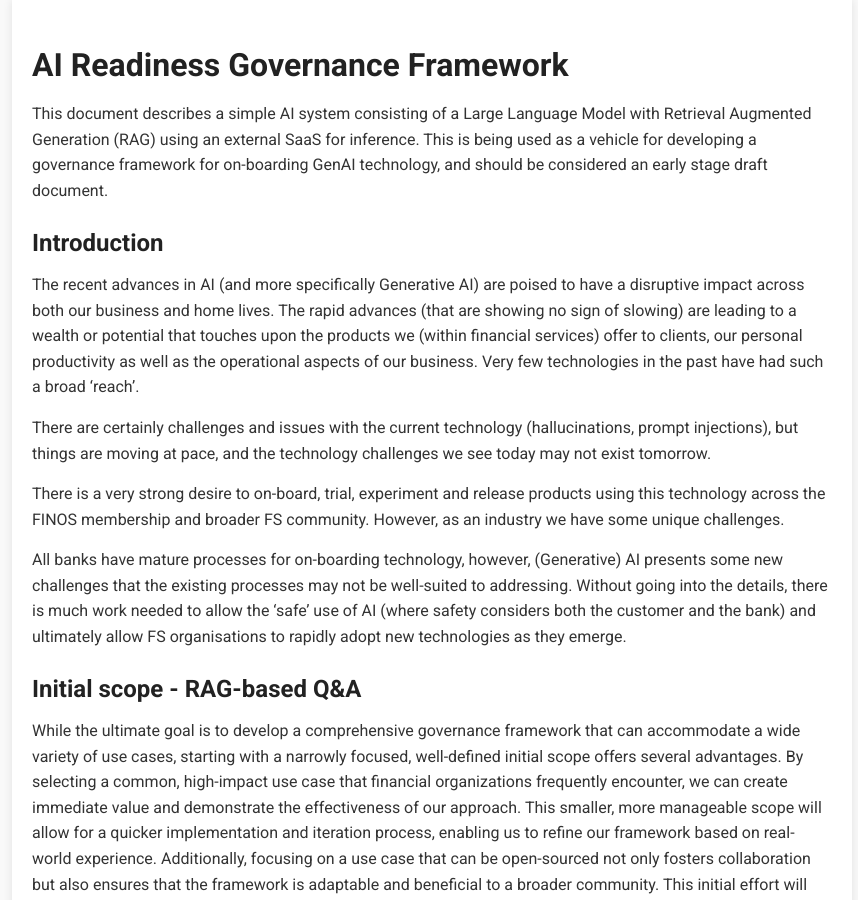
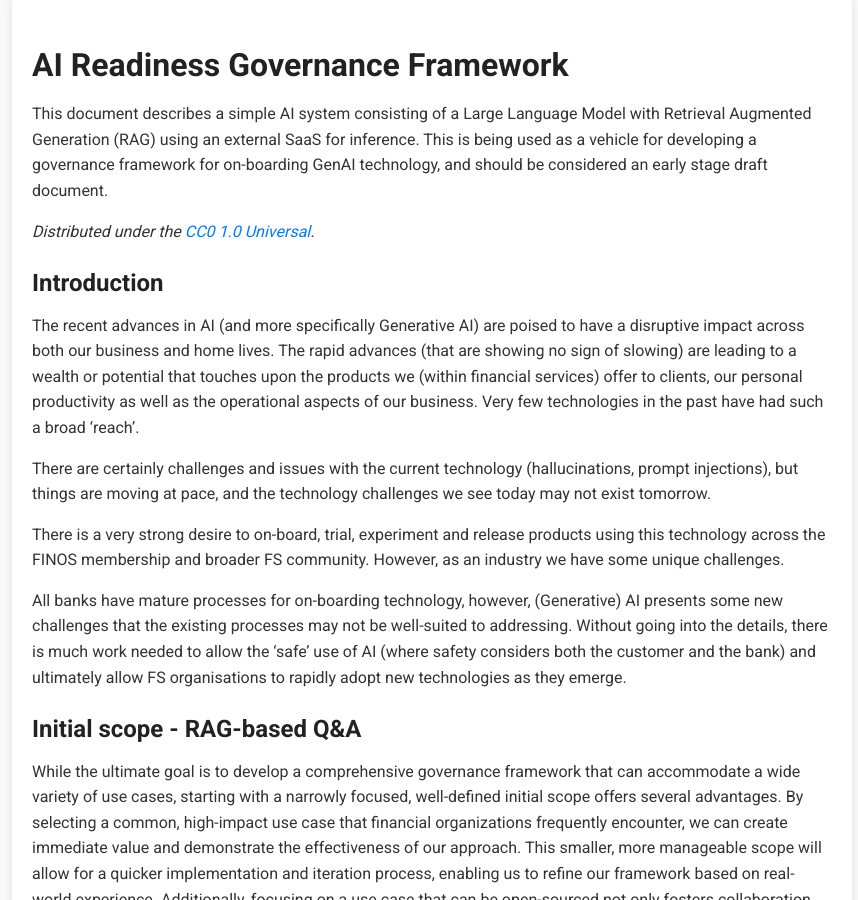
Before and after one commit to finos/ai-readiness, a Jekyll site: the page built from docs/index.md, in a window 1280 px wide and 900 px high. Shown: the whole window, without its empty margins (208-1066 px from the left). Built offline with Jekyll 4.4.1, drawn with Linux system fonts in a browser that asks for light colours.

Commit message:
added licence

```diff
--- a/docs/index.md
+++ b/docs/index.md
@@ -4,6 +4,8 @@ title: "AI Readiness Governance Framework"
 ---
 
 This document describes a simple AI system consisting of a Large Language Model with Retrieval Augmented Generation (RAG) using an external SaaS for inference. This is being used as a vehicle for developing a governance framework for on-boarding GenAI technology, and should be considered an early stage draft document.
+
+*Distributed under the [CC0 1.0 Universal](https://creativecommons.org/publicdomain/zero/1.0/deed.en).*
 
 ## Introduction
 
```
Also changed, not shown: README.md.
